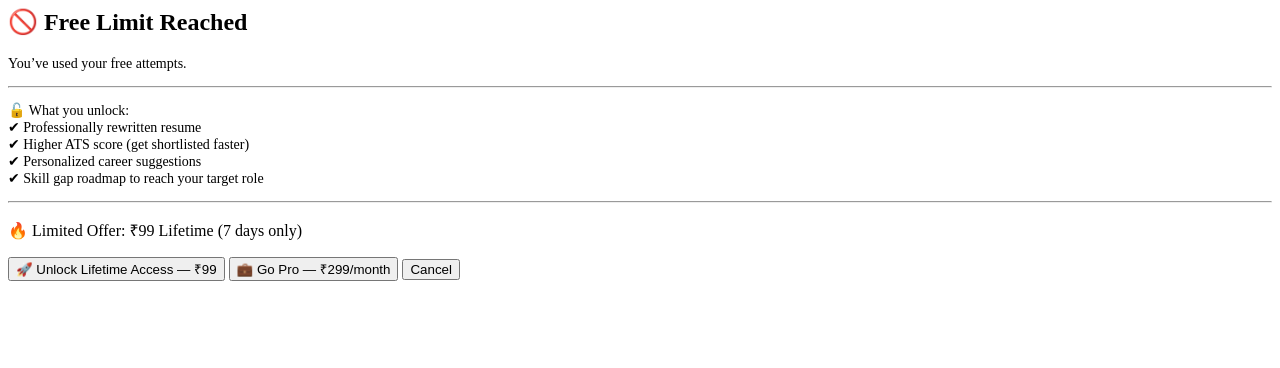
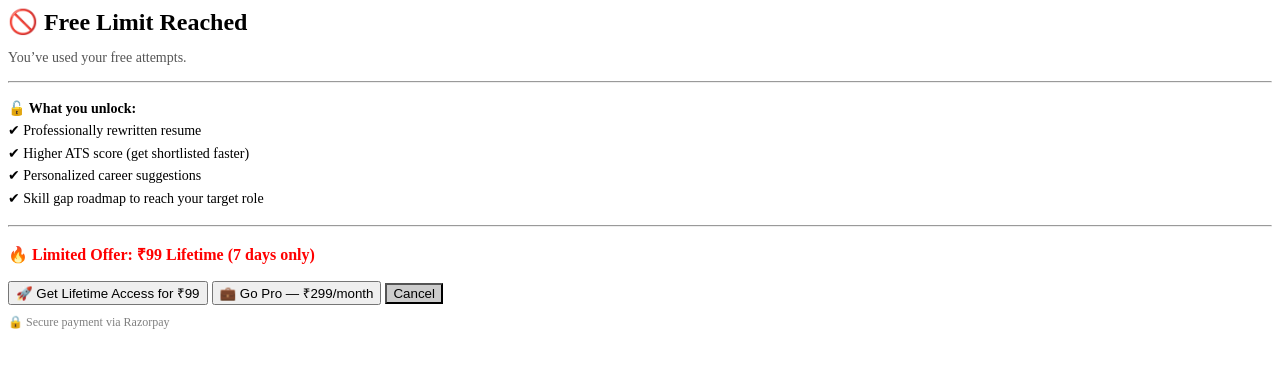
Before and after one commit to amlanmukherjee33-svg/ai-career-booster, a Flask app: page / in a window 1280 px wide. Shown: the top 368 px of the page. Run offline with Flask 3, Linux system fonts and the light colour scheme; parts of the project's set-up code (start-up, migrations or seed data) failed here and were passed over.

Commit message:
final conversion UI upgrade

```diff
--- a/templates/index.html
+++ b/templates/index.html
@@ -1,37 +1,43 @@
-<!-- ONLY SHOWING UPDATED PAYMENT BOX PART -->
-
 <div id="paymentModal">
     <div id="paymentBox">
 
-        <h2>🚫 Free Limit Reached</h2>
+        <h2 style="margin-bottom:10px;">🚫 Free Limit Reached</h2>
 
-        <p style="font-size:14px;">
+        <p style="font-size:14px; color:#555;">
             You’ve used your free attempts.
         </p>
 
-        <hr>
+        <hr style="margin:15px 0;">
 
-        <p style="text-align:left; font-size:14px;">
-            🔓 What you unlock:
-            <br>✔ Professionally rewritten resume
-            <br>✔ Higher ATS score (get shortlisted faster)
-            <br>✔ Personalized career suggestions
-            <br>✔ Skill gap roadmap to reach your target role
+        <div style="text-align:left; font-size:14px; line-height:1.6;">
+            <strong>🔓 What you unlock:</strong><br>
+            ✔ Professionally rewritten resume<br>
+            ✔ Higher ATS score (get shortlisted faster)<br>
+            ✔ Personalized career suggestions<br>
+            ✔ Skill gap roadmap to reach your target role
+        </div>
+
+        <hr style="margin:15px 0;">
+
+        <p style="color:red; font-weight:bold;">
+            🔥 Limited Offer: ₹99 Lifetime (7 days only)
         </p>
 
-        <hr>
-
-        <p class="tag">🔥 Limited Offer: ₹99 Lifetime (7 days only)</p>
-
         <button class="plan-btn" onclick="startPayment('lifetime', 9900)">
-            🚀 Unlock Lifetime Access — ₹99
+            🚀 Get Lifetime Access for ₹99
         </button>
 
         <button onclick="startPayment('monthly', 29900)">
             💼 Go Pro — ₹299/month
         </button>
 
-        <button onclick="closeModal()">Cancel</button>
+        <button style="background:#ccc; color:black;" onclick="closeModal()">
+            Cancel
+        </button>
+
+        <p style="font-size:12px; color:gray; margin-top:10px;">
+            🔒 Secure payment via Razorpay
+        </p>
 
     </div>
 </div>
```
